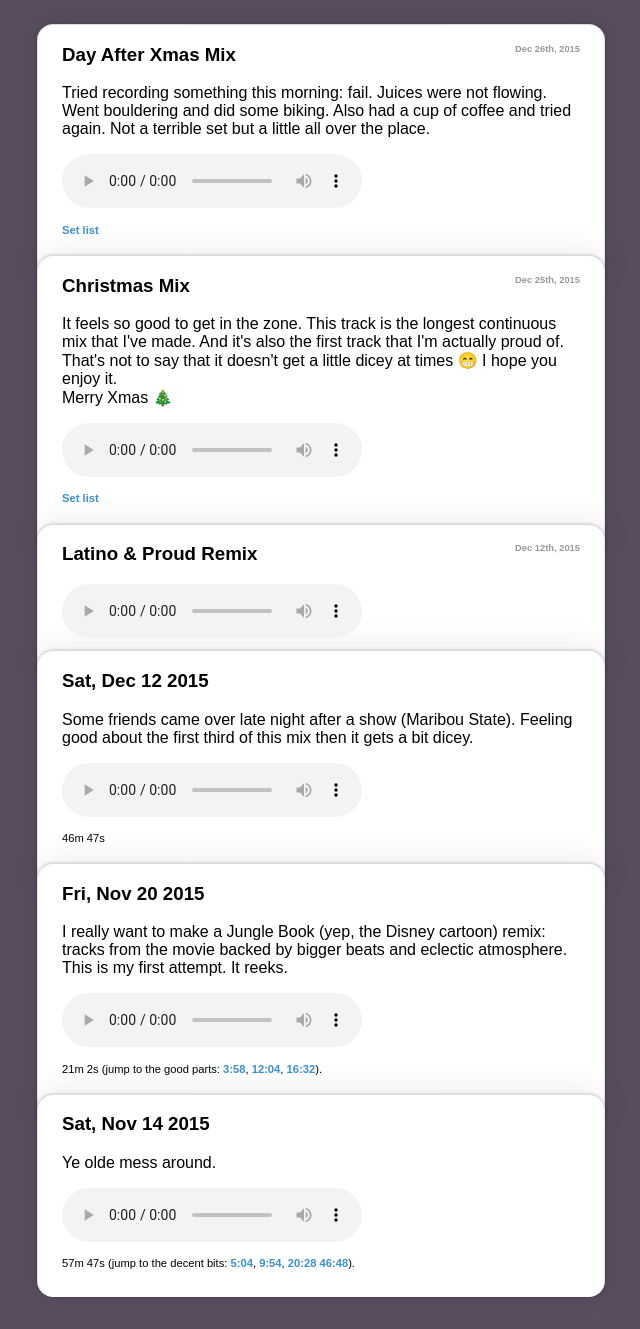
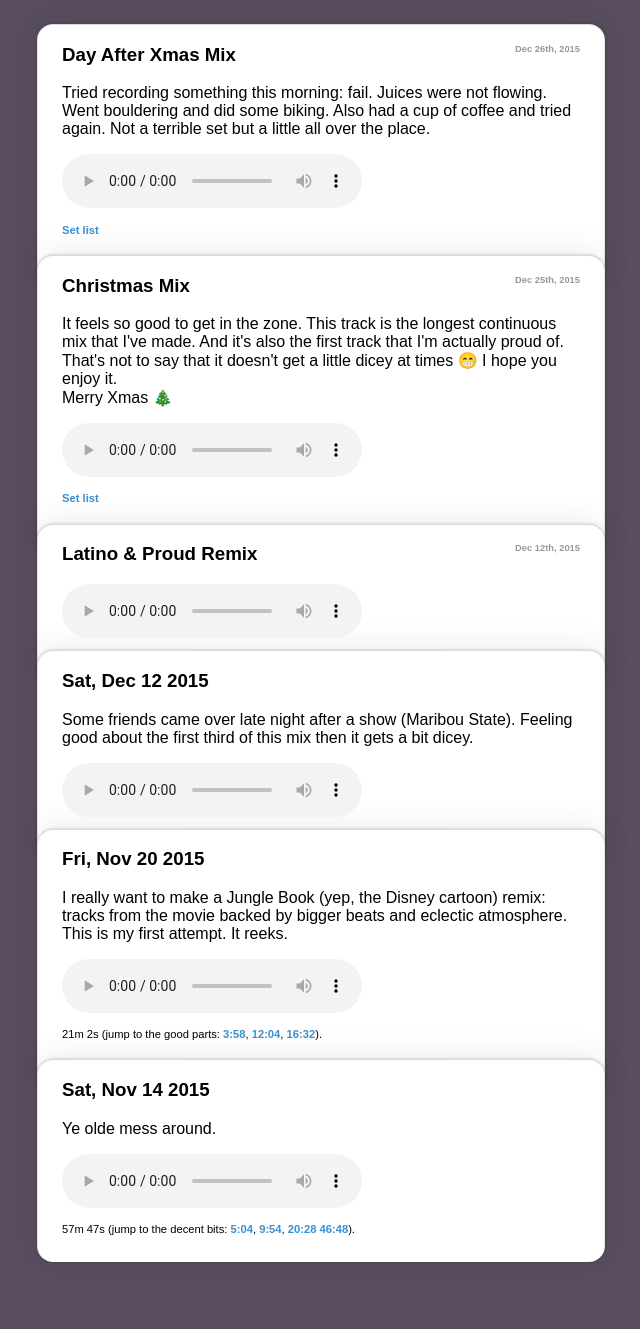
Before and after one commit to avand/avand.github.com, a Jekyll site: the page tunes.html, which Jekyll copies as it is, in a window 1280 px wide. Shown: the whole page, without its empty margins (319-959 px from the left). Built offline with Jekyll 4.4.1, drawn with Linux system fonts in a browser that asks for light colours; nearby versions of some CDN libraries; after the commit the page ends 1294 px from its top, so only the background shows below that.

Commit message:
Removing unnecessary track details

```diff
--- a/tunes.html
+++ b/tunes.html
@@ -68,10 +68,6 @@
       <audio preload="metadata" controls>
         <source src="http://cloud.avandamiri.com/2X0c0B3C1J0b/download/2015-12-13_1h57m33.mp3" type="audio/mpeg">
       </audio>
-
-      <p class="track-details">
-        46m 47s
-      </p>
     </div>
 
     <div class="track">
```
